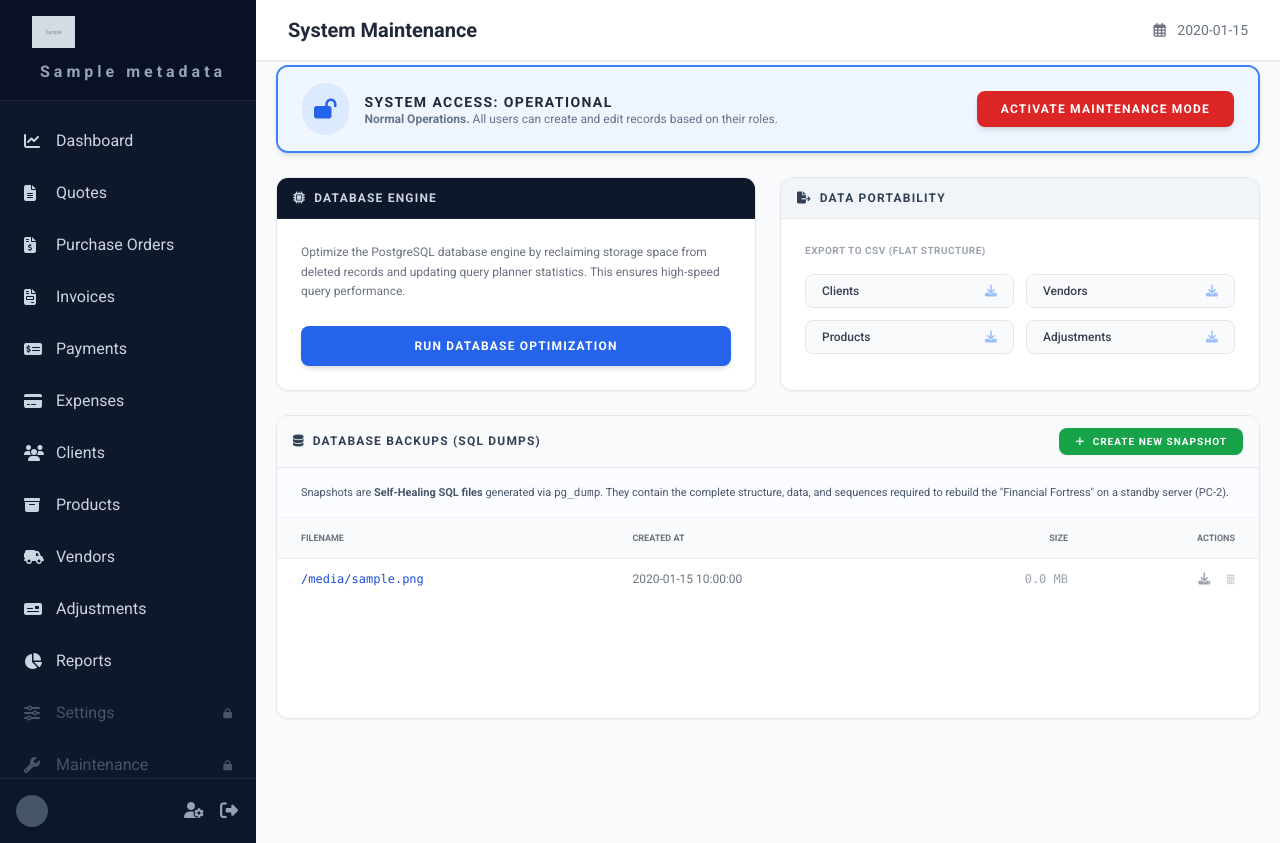
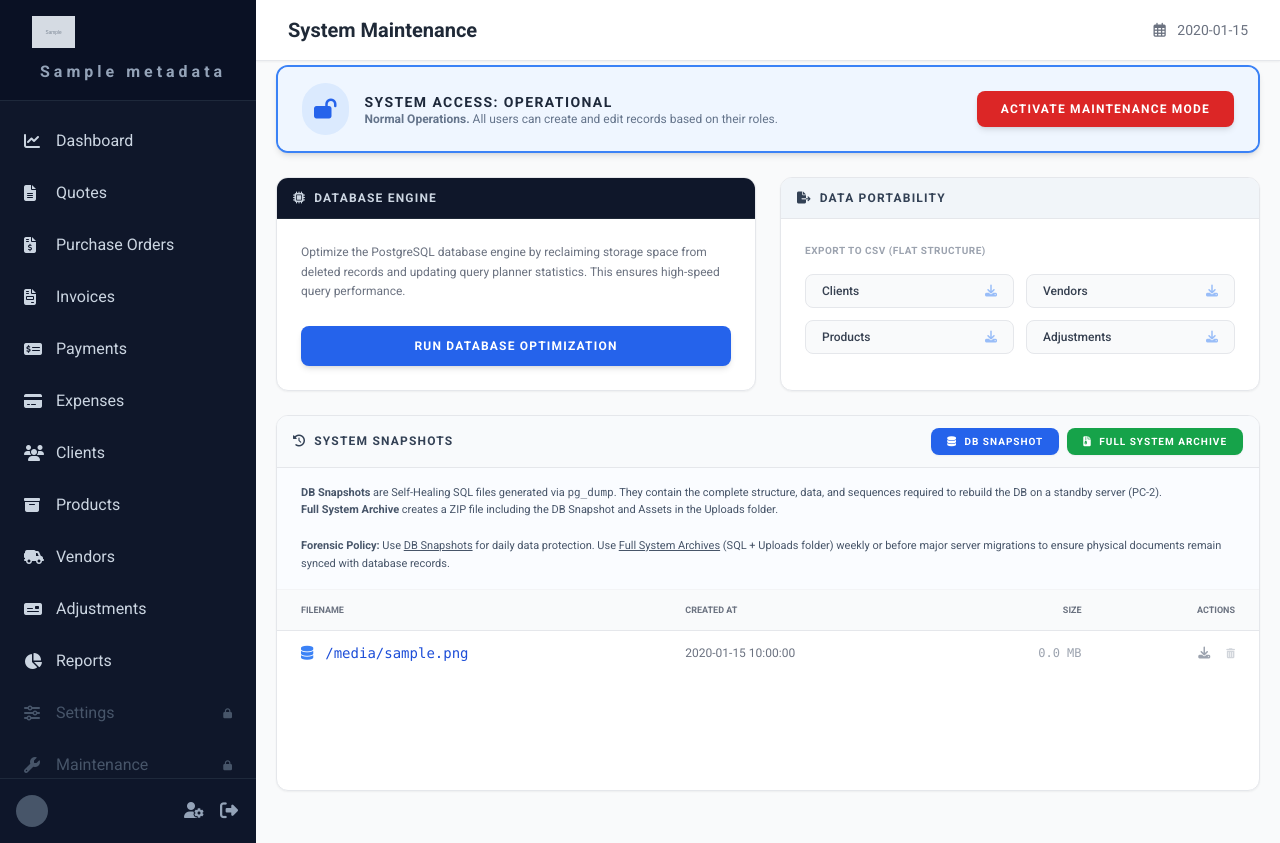
Before and after one commit to jhjang101/codexmetry, a Python web app: template app/templates/maintenance/maintenance.html in a window 1280 px wide. Run offline with Jinja, Linux system fonts and the light colour scheme; the template is opened without the code that fills it: most values are stand-ins (such as "Sample title", 1, 10 or a date in 2020); grey boxes marked "Sample" are stand-in pictures.

Commit message:
FEAT: Full System Archive Admin can create db only snapshot or Full System Backup including assets.

```diff
--- a/app/templates/maintenance/maintenance.html
+++ b/app/templates/maintenance/maintenance.html
@@ -95,20 +95,36 @@
         <section class="md:col-span-2 bg-white rounded-xl shadow-sm border border-gray-200 overflow-hidden">
             <div class="px-4 py-3 border-b border-gray-200 flex justify-between items-center bg-slate-50">
                 <h3 class="text-xs font-bold text-slate-700 uppercase tracking-widest flex items-center gap-2">
-                    <i class="fa-solid fa-database"></i> Database Backups (SQL Dumps)
+                    <i class="fa-solid fa-clock-rotate-left"></i> System Snapshots
                 </h3>
-                <button hx-post="{{ url_for('maintenance.create_backup') }}"
-                        hx-target="#backup-table-container"
-                        hx-indicator="#backup-indicator"
-                        class="bg-green-600 hover:bg-green-700 text-white px-4 py-1.5 rounded-lg text-[10px] font-bold uppercase tracking-widest shadow-sm transition-all">
-                    <i class="fa-solid fa-plus mr-1"></i> Create New Snapshot
-                </button>
+
+                <div class="flex gap-2">
+                    <!-- DB Only -->
+                    <button hx-post="{{ url_for('maintenance.create_backup') }}"
+                            hx-target="#backup-table-container"
+                            hx-indicator="#backup-indicator"
+                            class="bg-blue-600 hover:bg-blue-700 text-white px-4 py-1.5 rounded-lg text-[10px] font-bold uppercase tracking-widest shadow-sm transition-all">
+                        <i class="fa-solid fa-database mr-1"></i> DB Snapshot
+                    </button>
+
+                    <!-- Full Archive -->
+                    <button hx-post="{{ url_for('maintenance.create_full_backup') }}"
+                            hx-target="#backup-table-container"
+                            hx-indicator="#backup-indicator"
+                            class="bg-green-600 hover:bg-green-700 text-white px-4 py-1.5 rounded-lg text-[10px] font-bold uppercase tracking-widest shadow-sm transition-all">
+                        <i class="fa-solid fa-file-zipper mr-1"></i> Full System Archive
+                    </button>
+                </div>
             </div>
 
             <!-- Redundancy Policy Helper -->
             <div class="px-6 py-4 bg-blue-50/30 border-b border-gray-100">
                 <p class="text-[11px] text-slate-600 leading-relaxed">
-                    Snapshots are <b>Self-Healing SQL files</b> generated via <code>pg_dump</code>. They contain the complete structure, data, and sequences required to rebuild the "Financial Fortress" on a standby server (PC-2).
+                    <b>DB Snapshots</b> are Self-Healing SQL files generated via <code>pg_dump</code>. They contain the complete structure, data, and sequences required to rebuild the DB on a standby server (PC-2).
+                    <br>
+                    <b>Full System Archive</b> creates a ZIP file including the DB Snapshot and Assets in the Uploads folder.
+                    <br><br>
+                    <b>Forensic Policy:</b> Use <u>DB Snapshots</u> for daily data protection. Use <u>Full System Archives</u> (SQL + Uploads folder) weekly or before major server migrations to ensure physical documents remain synced with database records.
                 </p>
             </div>
 
--- a/app/templates/maintenance/partials/backup_table.html
+++ b/app/templates/maintenance/partials/backup_table.html
@@ -10,10 +10,22 @@
     <tbody class="divide-y divide-gray-100">
         {% for backup in backups %}
         <tr class="hover:bg-gray-50 transition-colors group">
-            <td class="px-6 py-3 font-mono text-blue-700 font-medium">{{ backup.filename }}</td>
+            <td class="px-6 py-3 font-mono text-sm flex items-center gap-3">
+                {% if backup.type == 'full' %}
+                    <i class="fa-solid fa-file-zipper text-green-600" title="Full System Archive"></i>
+                    <span class="text-green-700 font-bold">{{ backup.filename }}</span>
+                {% else %}
+                    <i class="fa-solid fa-database text-blue-500" title="Database Snapshot"></i>
+                    <span class="text-blue-700 font-medium">{{ backup.filename }}</span>
+                {% endif %}
+            </td>
             <td class="px-6 py-3 text-gray-500">{{ backup.created_at.strftime('%Y-%m-%d %H:%M:%S') }}</td>
             <td class="px-6 py-3 text-right text-gray-400 font-mono">
-                {{ (backup.size / 1024 / 1024) | round(2) }} MB
+                {% if backup.size > 1024 * 1024 * 100 %} {# Over 100MB #}
+                    {{ (backup.size / 1024 / 1024) | round(1) }} MB
+                {% else %}
+                    {{ (backup.size / 1024 / 1024) | round(2) }} MB
+                {% endif %}
             </td>
             <td class="px-6 py-3 text-right">
                 <div class="flex justify-end gap-4">
```
Also changed, not shown: app/routes/maintenance.py (+17 -2 lines), app/services/maintenance_service.py (+43 -6 lines).
